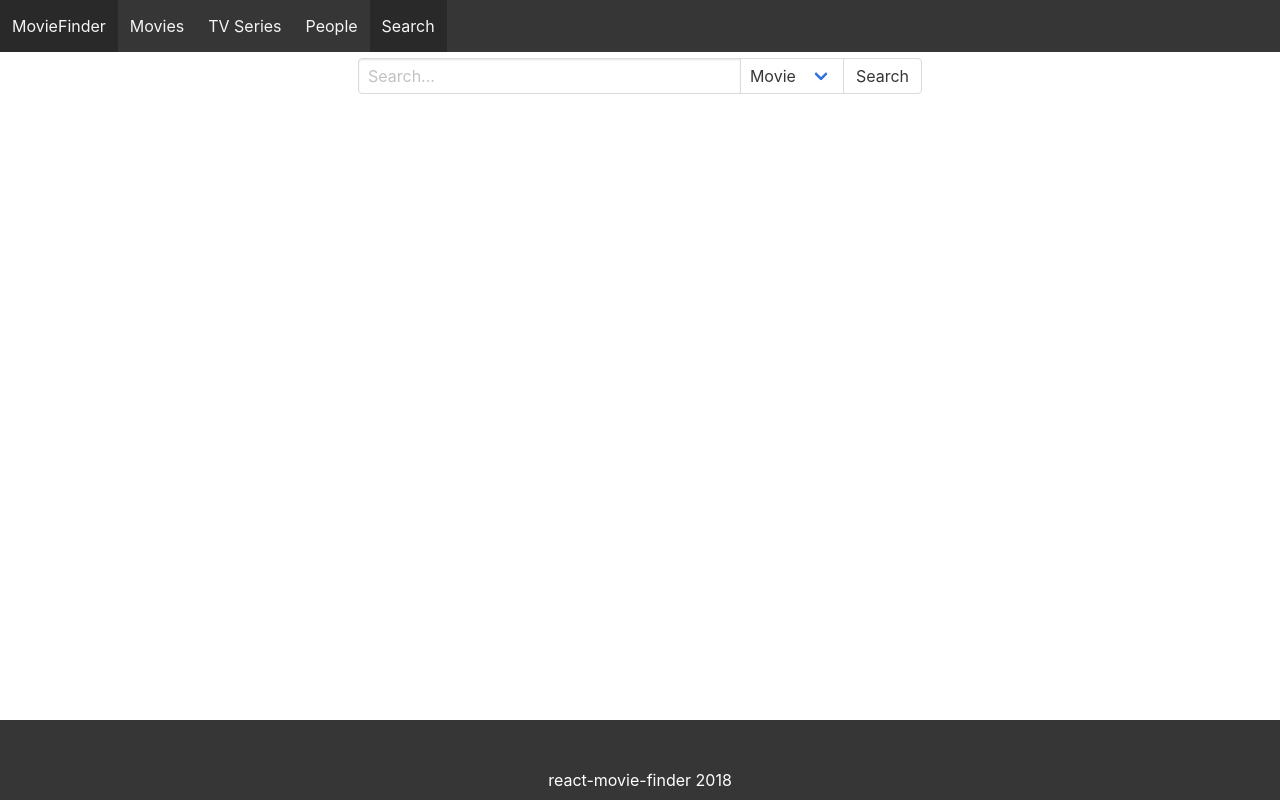
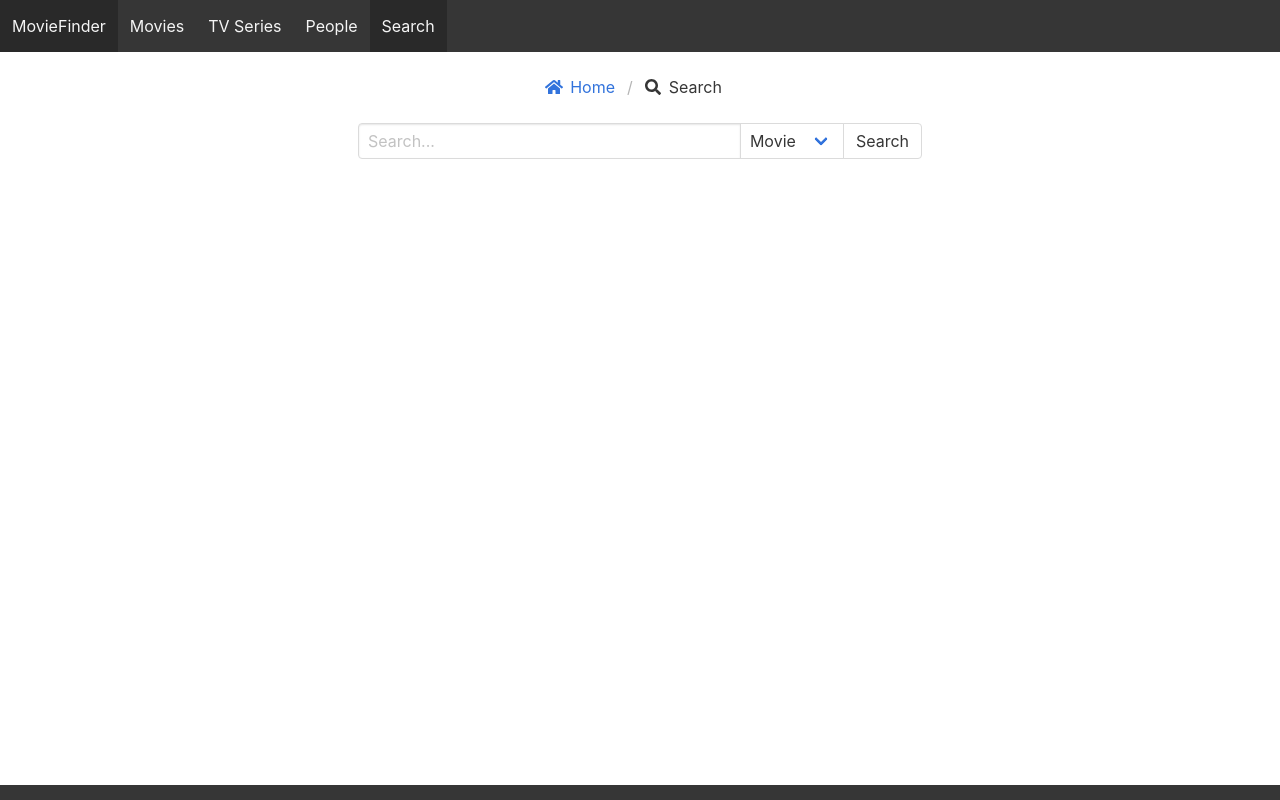
Before and after one commit to jesuswebdev/react-moviedb, a React (Create React App) app: page /search in a window 1280 px wide. Shown: the top 800 px of the page. Built offline with nearby package versions, Linux system fonts and the light colour scheme.

Commit message:
fix breadcrumb margin

```diff
--- a/src/components/Breadcrumbs.js
+++ b/src/components/Breadcrumbs.js
@@ -58,7 +58,7 @@ const Breadcrumbs = ({links}) => {
     })
 
     return (
-        <nav className="breadcrumb is-centered" aria-label="breadcrumbs" style={{marginTop: '10px'}}>
+        <nav className="breadcrumb is-centered" aria-label="breadcrumbs" style={{marginTop: '75px'}}>
             <ul>
                 <li>
                     <Link to='/'>
```
